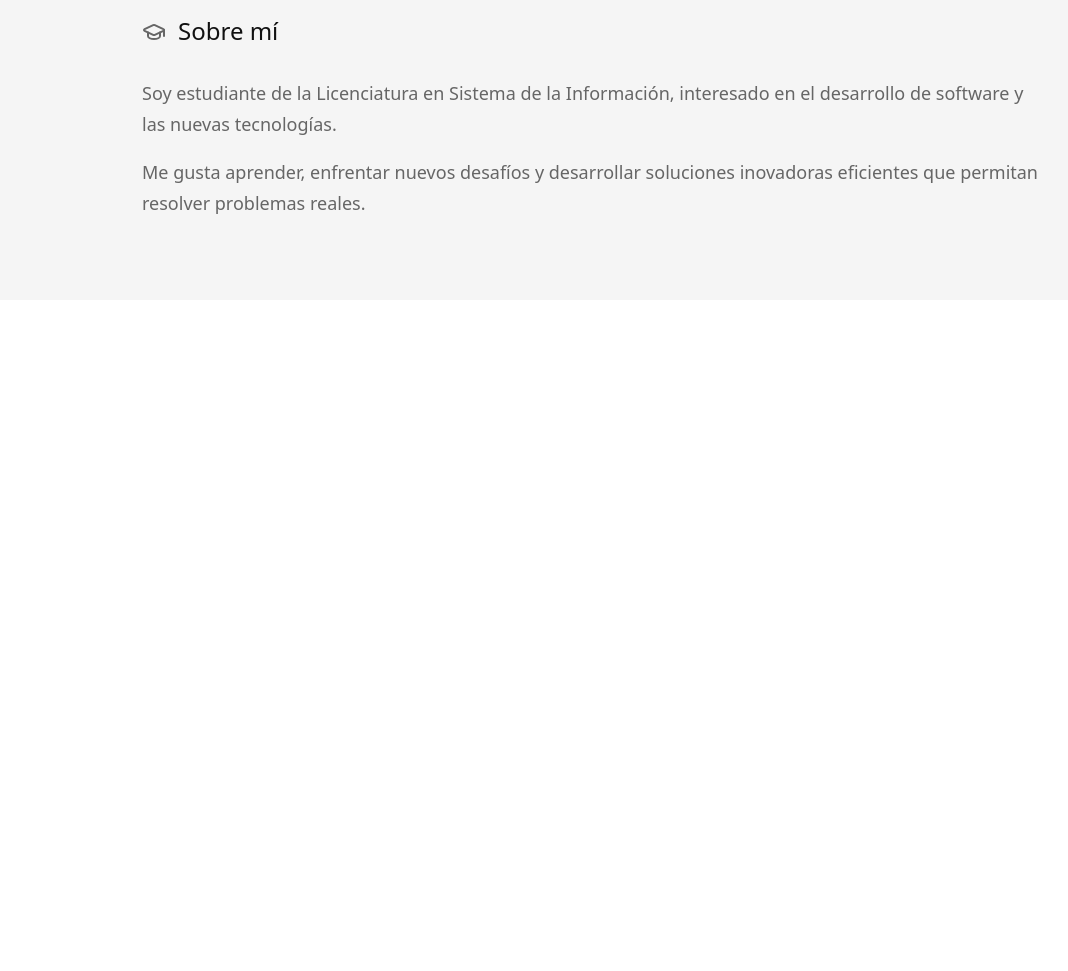
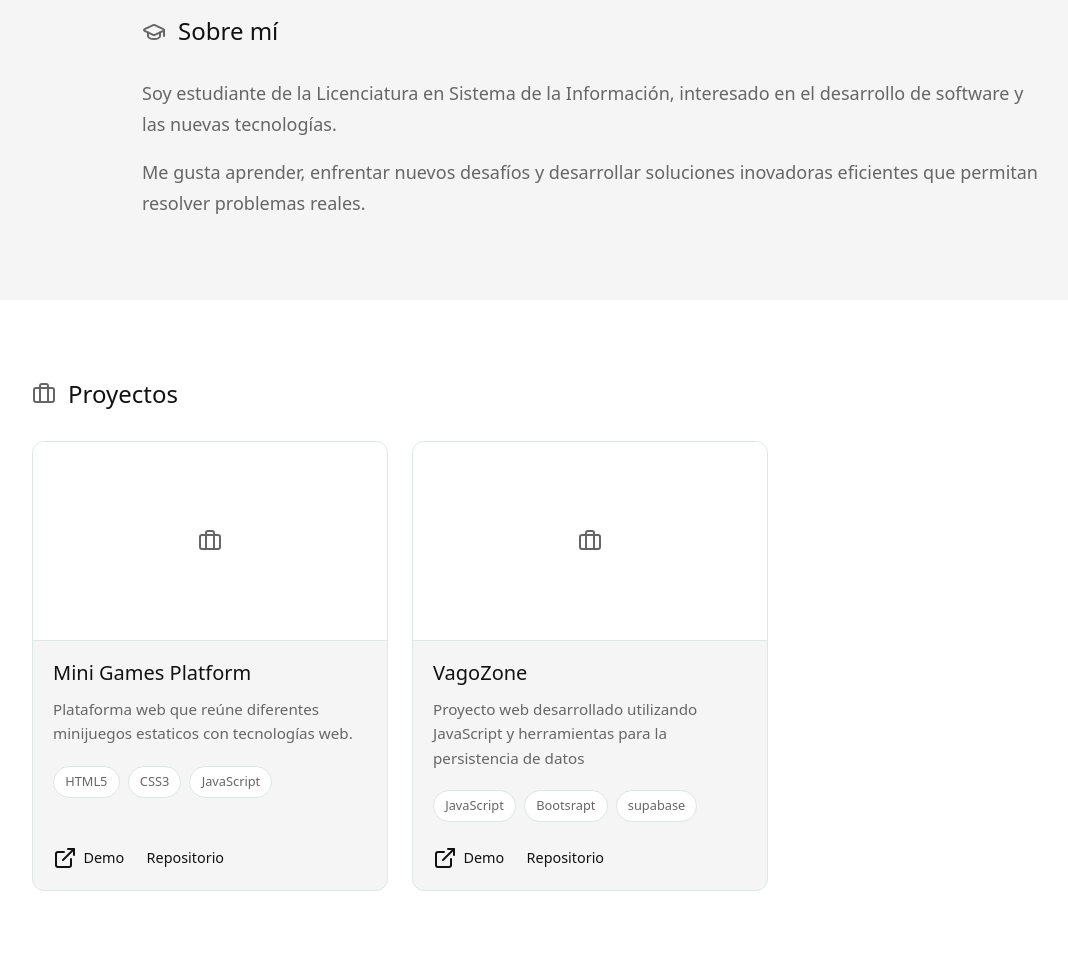
Before and after one commit to ArielAlegre12/portfolio-web-Ariel, a plain HTML site: page index.html in a window 1280 px wide. Shown: the part 619-1590 px from the top of the page, without its empty margins (50-1118 px from the left). Before the commit the page ends 919 px from the top, so only its background shows below. Drawn offline with nearby package versions, Linux system fonts and the light colour scheme.

Commit message:
Actualicé las cards de proyectos

```diff
--- a/css/projects.css
+++ b/css/projects.css
@@ -0,0 +1,152 @@
+/*SECCIÓN PROYECTOS*/
+.proyectos{
+    padding: 5rem 1rem;
+    background-color: var(--background);
+}
+
+.proyectos-content{
+    max-width: 72rem;
+    margin: 0 auto;
+}
+
+.proyectos-titulo{
+    display: flex;
+    align-items: center;
+    gap: 0.75rem;
+    margin-bottom: 2rem;
+}
+
+.proyectos-titulo i{
+    width: 28px;
+    height: 28px;
+    color: var(--primary);
+    flex-shrink: 0;
+}
+
+.proyectos-titulo h2{
+    margin: 0;
+    font-size: 1.5rem;
+    color: var(--primary);
+}
+
+/*GRID DE PROYECTOS*/
+.projects-grid{
+    display: grid;
+    grid-template-columns: repeat(3, minmax(0,1fr));
+    gap: 1.5rem;
+}
+
+/*TARJETAS*/
+.project-card{
+    display: flex;
+    flex-direction: column;
+    overflow: hidden;
+    background-color: var(--surface);
+    border: 1px solid var(--border);
+    border-radius: 0.75rem;
+    transition: transform 0.2s ease, box-shadow 0.2s ease;
+}
+
+.project-card:hover{
+    transform: translateY(-4px);
+    box-shadow: 0 8px 20px rgba(0, 0, 0, 0.08);
+}
+
+/*Imagen del proyecto*/
+.project-image{
+    width: 100%;
+    aspect-ratio: 16 / 9;
+    display: flex;
+    align-items: center;
+    justify-content: center;
+    overflow: hidden;
+    background-color: var(--background);
+    border-bottom: 1px solid var(--border);
+}
+
+.project-image img{
+    width: 100%;
+    height: 100%;
+    object-fit: cover;
+}
+
+.project-image i{
+    width: 48px;
+    height: 48px;
+    color: var(--foreground);
+}
+
+/*Información*/
+.project-info{
+    display: flex;
+    flex-direction: column;
+    flex: 1;
+    padding: 1.25rem;
+}
+
+.project-info h3{
+    margin-bottom: 0.75rem;
+    font-size: 1.25rem;
+    color: var(--primary);
+}
+
+.project-info p{
+    margin-bottom: 1.25rem;
+    font-size: 0.95rem;
+    line-height: 1.6;
+    color: var(--foreground);
+}
+
+/*tecnologías*/
+.project-technologies{
+    display: flex;
+    flex-wrap: wrap;
+    gap: 0.5rem;
+    margin-bottom: 1.5rem;
+}
+
+.project-technologies span{
+    padding: 0.35rem 0.7rem;
+    border: 1px solid var(--border);
+    border-radius: 999px;
+    background-color: var(--background);
+    color: var(--foreground);
+    font-size: 0.8rem;
+}
+
+/*enlaces*/
+.project-links{
+    display: flex;
+    flex-wrap: wrap;
+    gap: 1rem;
+    margin-top: auto;
+}
+
+.project-links a {
+    display: inline-flex;
+    align-items: center;
+    gap: 0.4rem;
+    color:var(--primary);
+    font-size: 0.9rem;
+    font-weight: 500;
+    text-decoration: none;
+    transition: opacity 0.2s ease;
+}
+
+.project-links a:hover{
+    opacity: 0.65;
+}
+
+
+/*RESPONSIVE*/
+@media(max-width: 991px){
+    .projects-grid{
+        grid-template-columns: repeat(2, minmax(0,1fr));
+    }
+}
+
+@media(max-widt: 575px){
+    .projects-grid{
+        grid-template-columns: 1fr;
+    }
+}
--- /dev/null
+++ b/data/projects.json
@@ -0,0 +1,26 @@
+[
+    {
+        "title": "Mini Games Platform",
+        "description": "Plataforma web que reúne diferentes minijuegos estaticos con tecnologías web.",
+        "image" : null,
+        "technologies": [
+            "HTML5",
+            "CSS3",
+            "JavaScript"
+        ],
+        "github": "https://github.com/ArielAlegre12/Proyecto-Mini-Juegos",
+        "demo": "https://arielalegre12.github.io/Proyecto-Mini-Juegos/"
+    },
+    {
+        "title": "VagoZone",
+        "description": "Proyecto web desarrollado utilizando JavaScript y herramientas para la persistencia de datos",
+        "image": null,
+        "technologies": [
+            "JavaScript",
+            "Bootsrapt",
+            "supabase"
+        ],
+        "github": "https://github.com/ArielAlegre12/VagoZone",
+        "demo": "https://arielalegre12.github.io/VagoZone/"
+    }
+]
--- a/index.html
+++ b/index.html
@@ -11,6 +11,7 @@
     <script src="https://unpkg.com/lucide@latest"></script>
     <link rel="stylesheet" href="css/styles.css">
     <link rel="stylesheet" href="css/about.css">
+    <link rel="stylesheet" href="css/projects.css">
 </head>
 
 <body>
@@ -140,10 +141,27 @@
         </div>
     </section>
 
+    <!--sección proyectos-->
+    <section id="proyectos" class="proyectos">
+        <div class="container">
+            <div class="proyectos-content">
+                <div class="proyectos-titulo">
+                    <i data-lucide="briefcase"></i>
+                    <h2>Proyectos</h2>
+                </div>
+
+                <div id="projects-container" class="projects-grid">
+                    <!--aca generamos las tarjetas desde projects.js-->
+                </div>
+            </div>
+        </div>
+    </section>
+
 
     <script src="https://cdn.jsdelivr.net/npm/bootstrap@5.3.8/dist/js/bootstrap.bundle.min.js"></script>
     <script src="js/main.js"></script>
     <script src="js/theme.js"></script>
+    <script src="js/projects.js"></script>
     <!--inicializa lucide-->
     <script>lucide.createIcons();</script>
 </body>
--- a/js/projects.js
+++ b/js/projects.js
@@ -0,0 +1,64 @@
+//obtener los proyectos desde el archivo json
+async function loadProjects() {
+    try{
+        const response  = await fetch("data/projects.json");
+        if(!response.ok){
+            throw new Error("No se pudieron cargar los proyectos");
+        }
+        const projects = await response.json();
+        renderProjects(projects);
+    }catch(error){
+        console.error("Error:", error);
+    }
+}
+
+//generar las tarjetas de proyectos
+function renderProjects(projects){
+    const container =  document.getElementById("projects-container");
+    if(!container) return;
+    container.innerHTML = projects.map(project=>`
+            <article class="project-card">
+                <div class="project-image">
+                    ${
+                        project.image
+                        ? `<img src="${project.image}" alt="${project.title}">`
+                        : `<i data-lucide="briefcase"></i>`
+                    }
+                </div>
+
+                <div class="project-info">
+                    <h3>${project.title}</h3>
+                    <p>${project.description}</p>
+                    <div class="project-technologies">
+                        ${project.technologies.map(tech => `
+                                <span>${tech}</span>
+                            `).join("")}
+                    </div>
+                    <div class="project-links">
+                        ${
+                            project.demo
+                            ? `<a href="${project.demo}" target="_blank" rel="noopener noreferrer">
+                                    <i data-lucide="external-link"></i>
+                                    Demo
+                                </a>`
+                                : ""
+                        }
+                        ${
+                            project.github
+                            ? `<a href="${project.github}" target="_blank" rel="noopener noreferrer">
+                                    <i data-lucide="github"></i>
+                                    Repositorio
+                                </a>`
+                                : ""
+                        }
+                    </div>
+                </div>
+            </article>
+        `).join("");
+
+    //actualizar los iconos de Lucide, je
+    lucide.createIcons();
+}
+
+//cargar los proyectos al iniciar.
+loadProjects();
```
